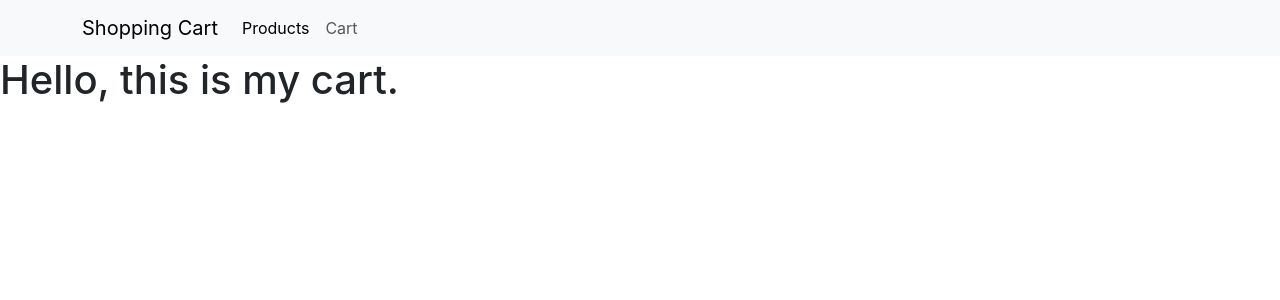
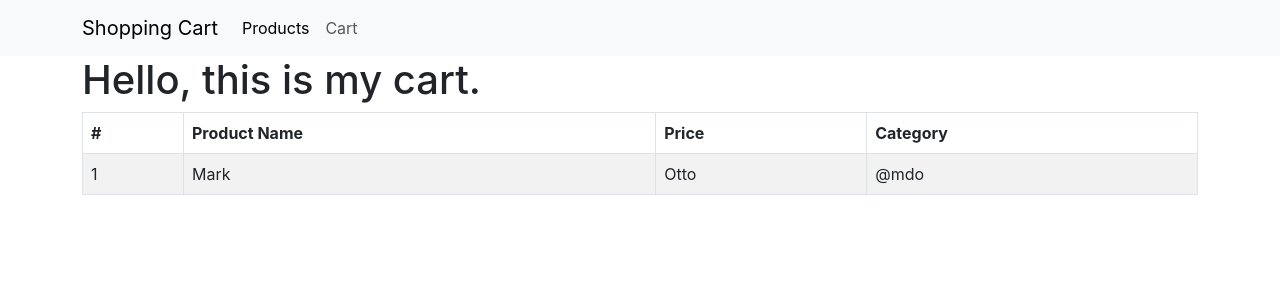
Before and after one commit to binyamolango/shopping-cart, a React (Create React App) app: page /cart in a window 1280 px wide. Shown: the top 300 px of the page. Built offline with nearby package versions, Linux system fonts and the light colour scheme.

Commit message:
Add cart table

```diff
--- a/src/Cart.js
+++ b/src/Cart.js
@@ -1,7 +1,30 @@
+import Container from 'react-bootstrap/Container';
+import Table from 'react-bootstrap/Table';
+
 const Cart = () => {
   return (
     <div className="cart-page">
-      <h1>Hello, this is my cart.</h1>
+      <Container>
+        <h1>Hello, this is my cart.</h1>
+        <Table striped bordered hover>
+          <thead>
+            <tr>
+              <th>#</th>
+              <th>Product Name</th>
+              <th>Price</th>
+              <th>Category</th>
+            </tr>
+          </thead>
+          <tbody>
+            <tr>
+              <td>1</td>
+              <td>Mark</td>
+              <td>Otto</td>
+              <td>@mdo</td>
+            </tr>
+          </tbody>
+        </Table>
+      </Container>
     </div>
   );
 }
```
